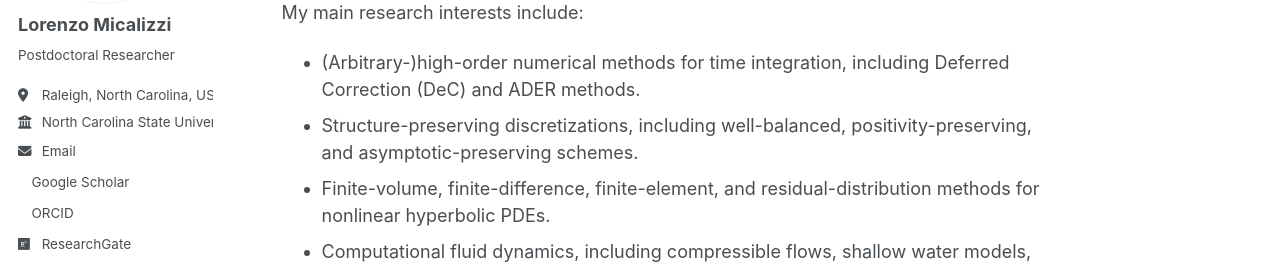
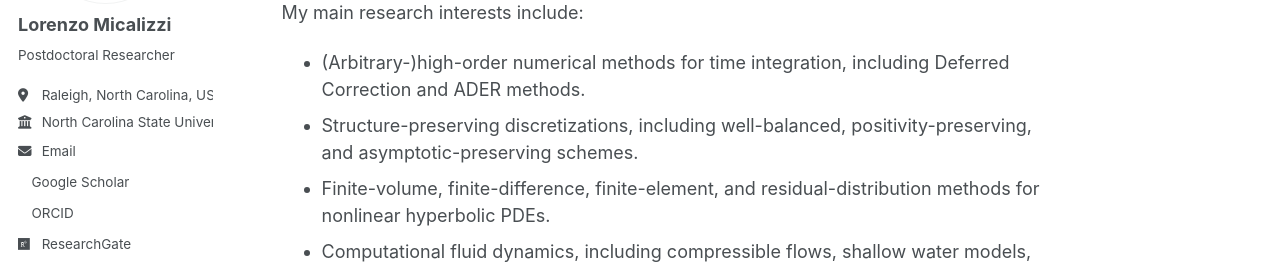
Before and after one commit to lmical/lmical.github.io, a Jekyll site: the page built from _pages/about.md, in a window 1280 px wide. Shown: the part 326-592 px from the top of the page. Built offline with Jekyll 4.4.1, drawn with Linux system fonts in a browser that asks for light colours; a style sheet for code colours, icons or effects is not loaded.

Commit message:
Changed DeC

```diff
--- a/_pages/about.md
+++ b/_pages/about.md
@@ -13,7 +13,7 @@ My research focuses on numerical methods for ordinary and hyperbolic partial dif
 
 My main research interests include:
 
-- (Arbitrary-)high-order numerical methods for time integration, including Deferred Correction (DeC) and ADER methods.
+- (Arbitrary-)high-order numerical methods for time integration, including Deferred Correction and ADER methods.
 - Structure-preserving discretizations, including well-balanced, positivity-preserving, and asymptotic-preserving schemes.
 - Finite-volume, finite-difference, finite-element, and residual-distribution methods for nonlinear hyperbolic PDEs.
 - Computational fluid dynamics, including compressible flows, shallow water models, and multifluid flows.
```
